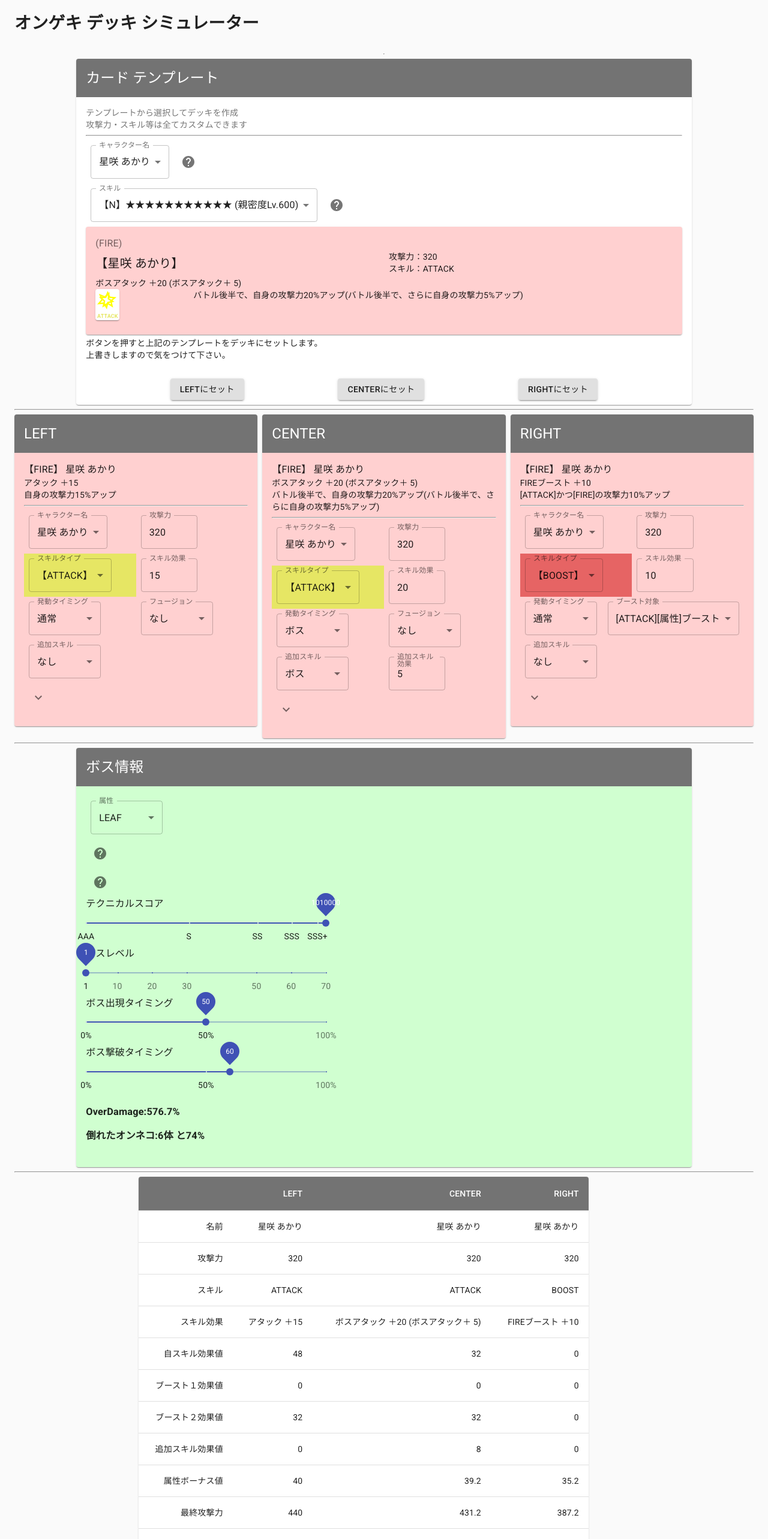
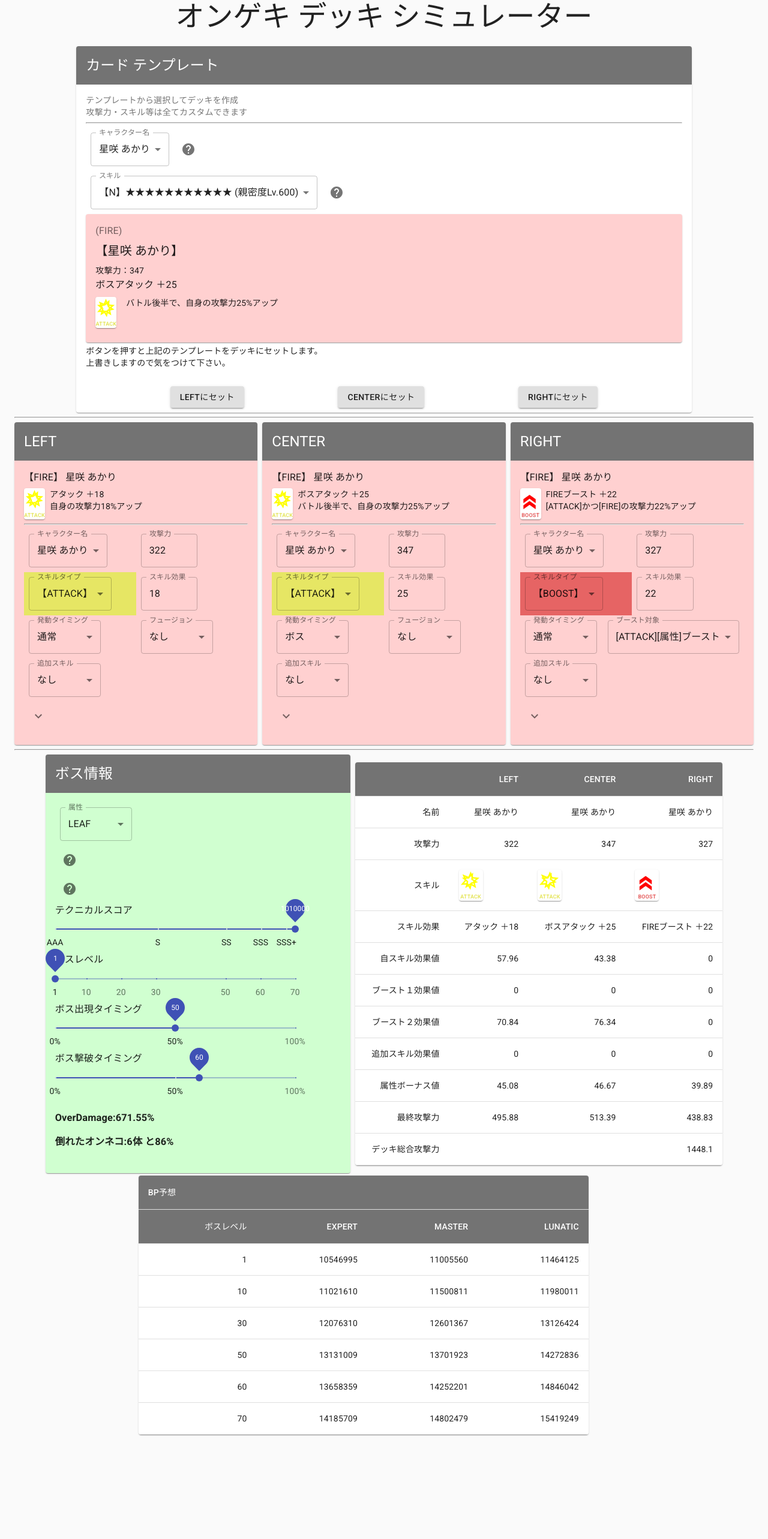
Before and after one commit to Rikiya3702/simgeki_deck, a React (Create React App) app: page / in a window 1280 px wide. Shown: the top 2566 px of the page at 60% size. After the commit the page ends 2396 px from the top, so only its background shows below. Built offline with nearby package versions, Linux system fonts and the light colour scheme.

Commit message:
Grid resizes

```diff
--- a/src/components/App.js
+++ b/src/components/App.js
@@ -108,16 +108,17 @@
   <div id="App">
   <Container maxWidth="xl">
     <header>
-      <Grid container justify="center" spacing={1}>
-        <Grid item xs={12}>
-          <h1>オンゲキ デッキ シミュレーター</h1>
+      <Grid container justify="center" spacing={3}>
+        <Grid item>
+          <Typography variant="h3" gutterBottom component="h2">
+            オンゲキ デッキ シミュレーター
+          </Typography>
+
         </Grid>
-        <hr />
       </Grid>
     </header>
 
-    <Grid container alignItems="center" spacing={1}>
-      <Grid item xs></Grid>
+    <Grid container alignItems="center" justify="center" spacing={1}>
       <Grid item xs={12} sm={10} >
         <Card>
           <CardHeader title="カード テンプレート" className="back-head"/>
@@ -174,7 +175,6 @@
 
         </Card>
       </Grid>
-      <Grid item xs></Grid>
     </Grid>
     <hr />
 
@@ -230,9 +230,8 @@
     </Grid>
     <hr />
 
-    <Grid container alignItems="center" spacing={1}>
-      <Grid item xs></Grid>
-      <Grid item xs={12} sm={10} >
+    <Grid container alignItems="center" justify="center" spacing={1}>
+      <Grid item xs={12} md={8} lg={5}>
         <Card>
           <CardHeader title="ボス情報" className="back-head" />
           <CardContent className={`back-${props.boss.attr}`}>
@@ -255,28 +254,18 @@
           </CardContent>
         </Card>
       </Grid>
-      <Grid item xs></Grid>
-    </Grid>
-    <hr />
-
-    <Grid container alignItems="center" spacing={1}>
-      <Grid item xs></Grid>
-      <Grid item xs={12} sm={10} md={8}>
+      <Grid item xs={12} md={8} lg={6}>
         <CardsTable cards={props.cards} atk={props.atk}
           atksL={getAtk('left', props.cards, props.bosstime, props.boss.attr)}
           atksC={getAtk('center', props.cards, props.bosstime, props.boss.attr)}
           atksR={getAtk('right', props.cards, props.bosstime, props.boss.attr)}
            />
        </Grid>
-     <Grid item xs></Grid>
    </Grid>
-   <h3>デッキの総攻撃力</h3><h1>[{Math.ceil(props.atk.left + props.atk.center + props.atk.right)}]</h1>
-   <Grid container alignItems="center" spacing={1}>
-     <Grid item xs></Grid>
+   <Grid container alignItems="center" justify="center" spacing={1}>
      <Grid item xs={12} sm={10} md={8}>
        <BossTable atk={props.atk} />
       </Grid>
-      <Grid item xs></Grid>
     </Grid>
     </Container>
   </div>
@@ -372,14 +361,21 @@
     <Card className={classes.root}>
       <CardHeader title={`${props.position.toUpperCase()}`} className="back-head" />
       <CardContent className={`back-${props.card.attr}`}>
-        <Typography variant="body1" component="p">
+        <Typography variant="body1" component="p" gutterBottom>
           【{props.card.attr}】 {props.card.name}
         </Typography>
-        <Typography variant="body2" component="p">
-          {skillName(props.card)}
-          <br />
-          {skillInfo(props.card)}
-        </Typography>
+        <Grid container spacing={1}>
+          <Grid item>
+            <SkillIcon type={props.card.skill.type} />
+          </Grid>
+          <Grid item>
+            <Typography variant="body2" component="p">
+              {skillName(props.card)}
+              <br />
+              {skillInfo(props.card)}
+            </Typography>
+          </Grid>
+        </Grid>
         <hr />
 
         <Grid container alignItems="center">
@@ -472,22 +468,17 @@
               <Typography variant="h6" gutterBottom>
                 【{props.card.name}】
               </Typography>
-            </Grid>
-            <Grid item xs>
               <Typography variant="body2" component="p">
-                <br />
                 攻撃力：{ props.card.atk }
-                <br />
-                スキル：{ props.card.skill.type }
               </Typography>
             </Grid>
           </Grid>
-          <Typography variant="body2" component="p">
+          <Typography variant="subtitle1" component="p" gutterBottom>
             { skillName(props.card) }
           </Typography>
 
           <Grid container spacing={2} alignItems="left">
-            <Grid item xs={2}>
+            <Grid item >
               <SkillIcon type={props.card.skill.type} />
             </Grid>
             <Grid item xs>
@@ -611,7 +602,7 @@
   )
 }
 
-const SkillIcon = (props) => {
+export const SkillIcon = (props) => {
   return(
     <React.Fragment>
       { props.type === ATTACK &&
--- a/src/components/table.js
+++ b/src/components/table.js
@@ -7,7 +7,7 @@
 import TableHead from '@material-ui/core/TableHead'
 import TableRow from '@material-ui/core/TableRow'
 import Paper from '@material-ui/core/Paper'
-import { skillName, atk2Bp } from './App.js'
+import { skillName, atk2Bp, SkillIcon } from './App.js'
 
 const useStyles = makeStyles({
   table: {
@@ -52,9 +52,9 @@
           </TableRow>
           <TableRow>
             <TableCell align="right">スキル</TableCell>
-            <TableCell align="right">{props.cards.left.skill.type}</TableCell>
-            <TableCell align="right">{props.cards.center.skill.type}</TableCell>
-            <TableCell align="right">{props.cards.right.skill.type}</TableCell>
+            <TableCell align="right"><SkillIcon type={props.cards.left.skill.type} /></TableCell>
+            <TableCell align="right"><SkillIcon type={props.cards.center.skill.type} /></TableCell>
+            <TableCell align="right"><SkillIcon type={props.cards.right.skill.type} /></TableCell>
           </TableRow>
           <TableRow>
             <TableCell align="right">スキル効果</TableCell>
--- a/src/reducers/input.js
+++ b/src/reducers/input.js
@@ -107,7 +107,7 @@
 ------------------------------------------------
  */
 const initialCard = {
-  atk: 320,
+  atk: 347,
   name: AKARI,
   attr: FIRE,
   skill: {
@@ -115,20 +115,21 @@
     boss: BOSS,
     fusion: false,
     target: NONE,
-    value: 20,
+    value: 25,
     skill2: {
-      boss: BOSS,
-      value: 5
+      boss: NONE,
+      value: 0
     }
   }
 }
 const initialCardLeft = Object.assign({}, initialCard,{
+  atk: 322,
   skill: {
     type: ATTACK,
     boss: NORMAL,
     fusion: false,
     target: NONE,
-    value: 15,
+    value: 18,
     skill2: {
       boss: NONE,
       value: 0
@@ -136,12 +137,13 @@
   }
 })
 const initialCardRight = Object.assign({}, initialCard,{
+  atk: 327,
   skill: {
     type: BOOST,
     boss: NORMAL,
     fusion: false,
     target: ATR,
-    value: 10,
+    value: 22,
     skill2: {
       boss: NONE,
       value: 0
```
